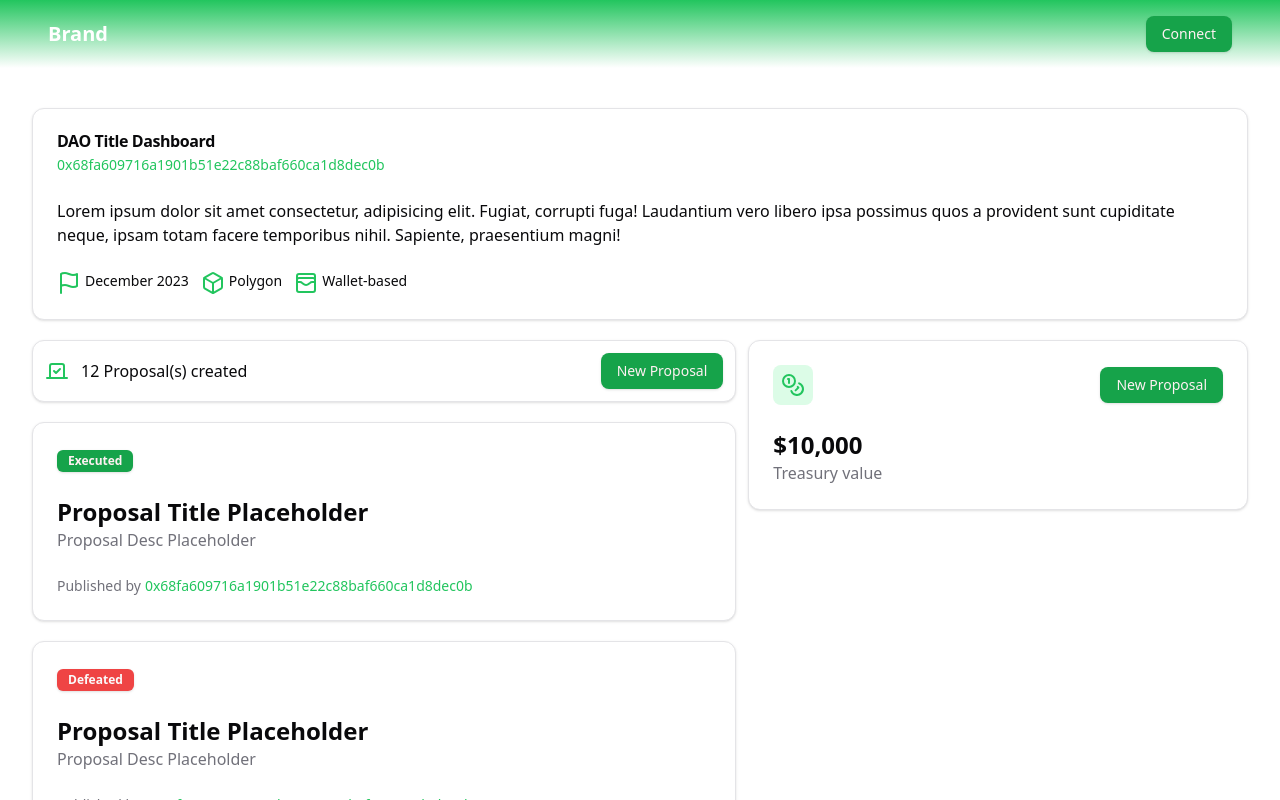
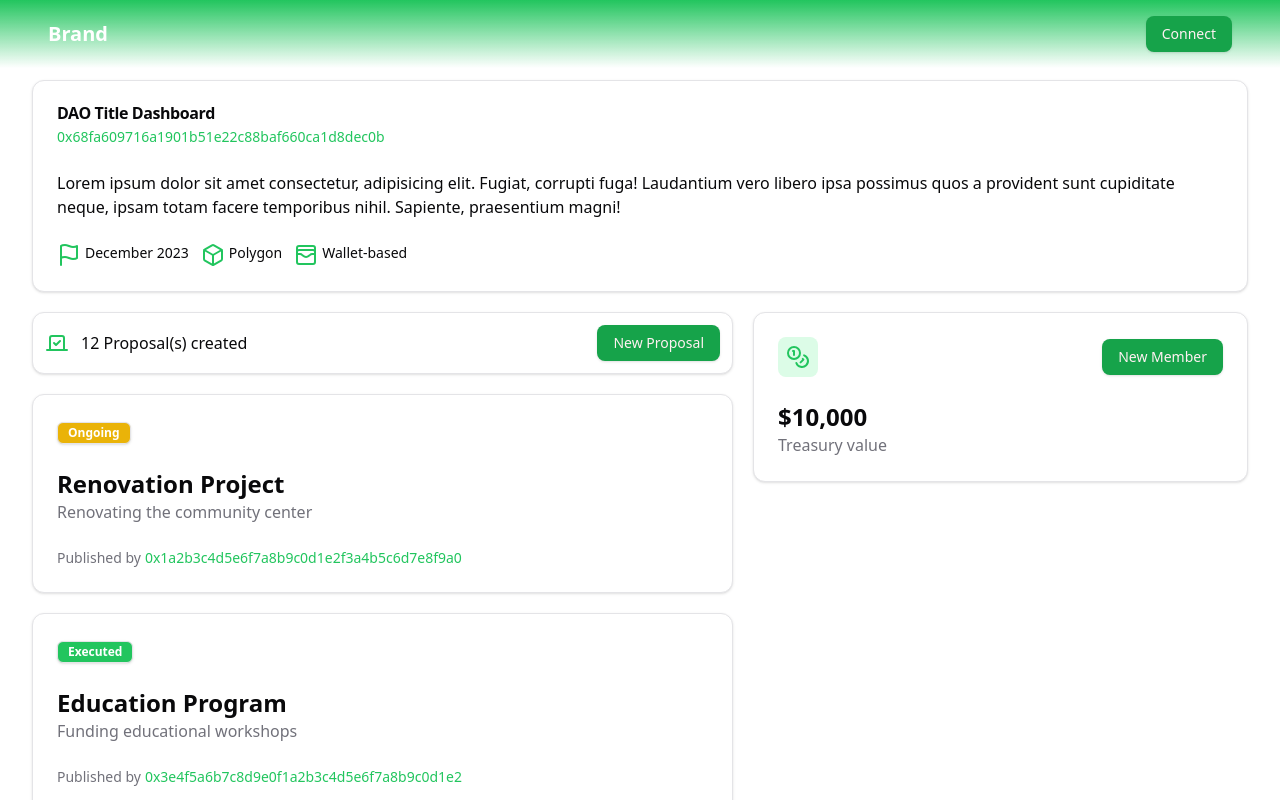
Before and after one commit to FinCube-23/DAO-Proposal-Governance, a React (Vite) app in the folder frontend/: page /dashboard in a window 1280 px wide. Shown: the top 800 px of the page. Built offline with nearby package versions, Linux system fonts and the light colour scheme.

Commit message:
feat: fincube:29 update react dao dashboard

```diff
--- a/frontend/src/components/Header.tsx
+++ b/frontend/src/components/Header.tsx
@@ -3,7 +3,7 @@ import { Link } from "react-router-dom";
 
 export default function Header() {
     return (
-        <nav className="navbar-gradient p-4">
+        <nav className="navbar-gradient p-4 fixed top-0 w-full">
             <div className="container mx-auto flex justify-between items-center">
                 <div>
                     <Link to="/" className="text-white font-bold text-xl">
--- /dev/null
+++ b/frontend/src/components/dao/ProposalCard.tsx
@@ -0,0 +1,56 @@
+import { Badge } from "@components/ui/badge";
+import { Card, CardHeader, CardContent, CardFooter } from "@components/ui/card";
+import { Proposal } from "@services/proposal/types";
+
+interface Props {
+    proposal: Proposal;
+}
+
+const convertStatusToVariant = (status: string) => {
+    switch (status) {
+        case "ongoing":
+            return "warning";
+        case "executed":
+            return "success";
+        case "canceled":
+            return "danger";
+        default:
+            return "default";
+    }
+}
+
+export default function ProposalCard({ proposal }: Props) {
+    return (
+        <Card>
+            <CardHeader>
+                <div>
+                    <Badge variant={convertStatusToVariant(proposal.status)}>
+                        <p className="capitalize">{proposal.status}</p>
+                    </Badge>
+                </div>
+            </CardHeader>
+            <CardContent>
+                <div className="font-bold text-2xl">
+                {proposal.title}
+                </div>
+                <div className="text-muted-foreground">
+                {proposal.description}
+                </div>
+            </CardContent>
+            <CardFooter>
+                <div className="flex gap-1 text-sm">
+                    <div className="text-muted-foreground">Published by</div>
+                    <a
+                        href="#"
+                        className="text-green-500 hover:underline cursor-pointer"
+                    >
+                        <p className="overflow-tranc">
+                            {/* 0x68fa609716a1901b51e22c88baf660ca1d8dec0b */}
+                            {proposal.address}
+                        </p>
+                    </a>
+                </div>
+            </CardFooter>
+        </Card>
+    );
+}
--- a/frontend/src/components/ui/badge.tsx
+++ b/frontend/src/components/ui/badge.tsx
@@ -12,9 +12,11 @@ const badgeVariants = cva(
           "border-transparent bg-primary text-primary-foreground shadow hover:bg-primary/80",
         secondary:
           "border-transparent bg-secondary text-secondary-foreground hover:bg-secondary/80",
-        destructive:
+        danger:
           "border-transparent bg-destructive text-destructive-foreground shadow hover:bg-destructive/80",
         outline: "text-foreground",
+        success: "bg-green-500 text-white shadow hover:bg-green-500/90",
+        warning: "bg-yellow-500 text-white shadow hover:bg-yellow-500/90",
       },
     },
     defaultVariants: {
--- a/frontend/src/global.css
+++ b/frontend/src/global.css
@@ -62,3 +62,7 @@
 .navbar-gradient {
   background: linear-gradient(to bottom, rgba(34,197,94,1) 0%, rgba(16,185,129,0) 100%);
 }
+
+.overflow-tranc {
+  @apply overflow-hidden overflow-ellipsis md:overflow-auto w-16 md:w-full;
+}
--- a/frontend/src/layouts/RootLayout.tsx
+++ b/frontend/src/layouts/RootLayout.tsx
@@ -6,7 +6,7 @@ export default function RootLayout() {
         <>
             <div>
                 <Header />
-                <div className="container mt-10">
+                <div className="container mt-20 mb-10">
                     <Outlet />
                 </div>
             </div>
--- a/frontend/src/pages/dao_dashboard.tsx
+++ b/frontend/src/pages/dao_dashboard.tsx
@@ -1,4 +1,4 @@
-import { Badge } from "@components/ui/badge";
+import ProposalCard from "@components/dao/ProposalCard";
 import { Button } from "@components/ui/button";
 import {
     Card,
@@ -8,8 +8,29 @@ import {
     CardContent,
     CardFooter,
 } from "@components/ui/card";
+import { Proposal } from "@services/proposal/types";
+import { Box, Coins, Flag, Vote, WalletCards } from "lucide-react";
 
-import { Box, Coins, Flag, Vote, WalletCards } from "lucide-react";
+const proposals: Proposal[] = [
+    {
+        title: "Renovation Project",
+        description: "Renovating the community center",
+        status: "ongoing",
+        address: "0x1a2b3c4d5e6f7a8b9c0d1e2f3a4b5c6d7e8f9a0",
+    },
+    {
+        title: "Education Program",
+        description: "Funding educational workshops",
+        status: "executed",
+        address: "0x3e4f5a6b7c8d9e0f1a2b3c4d5e6f7a8b9c0d1e2",
+    },
+    {
+        title: "Park Cleanup",
+        description: "Organizing a community park cleanup event",
+        status: "canceled",
+        address: "0x5a6b7c8d9e0f1a2b3c4d5e6f7a8b9c0d1e2f3a4",
+    },
+];
 
 export default function DaoDashboard() {
     return (
@@ -51,7 +72,7 @@ export default function DaoDashboard() {
                     </div>
                 </CardFooter>
             </Card>
-            <div className="grid grid-cols-12 gap-3">
+            <div className="grid grid-cols-1  md:grid-cols-12 gap-5">
                 <div className="col-span-7 flex flex-col gap-5">
                     <Card>
                         <div className="flex justify-between items-center p-3">
@@ -64,56 +85,10 @@ export default function DaoDashboard() {
                             </div>
                         </div>
                     </Card>
-                    <Card>
-                        <CardHeader>
-                            <div>
-                                <Badge>Executed</Badge>
-                            </div>
-                        </CardHeader>
-                        <CardContent>
-                            <div className="font-bold text-2xl">
-                                Proposal Title Placeholder
-                            </div>
-                            <div className="text-muted-foreground">
-                                Proposal Desc Placeholder
-                            </div>
-                        </CardContent>
-                        <CardFooter>
-                            <div className="flex gap-1 text-sm">
-                                <div className="text-muted-foreground">
-                                    Published by
-                                </div>
-                                <a href="#" className="text-green-500 hover:underline cursor-pointer">
-                                    0x68fa609716a1901b51e22c88baf660ca1d8dec0b
-                                </a>
-                            </div>
-                        </CardFooter>
-                    </Card>
-                    <Card>
-                        <CardHeader>
-                            <div>
-                                <Badge variant="destructive">Defeated</Badge>
-                            </div>
-                        </CardHeader>
-                        <CardContent>
-                            <div className="font-bold text-2xl">
-                                Proposal Title Placeholder
-                            </div>
-                            <div className="text-muted-foreground">
-                                Proposal Desc Placeholder
-                            </div>
-                        </CardContent>
-                        <CardFooter>
-                            <div className="flex gap-1 text-sm">
-                                <div className="text-muted-foreground">
-                                    Published by
-                                </div>
-                                <a href="#" className="text-green-500 hover:underline cursor-pointer">
-                                    0x68fa609716a1901b51e22c88baf660ca1d8dec0b
-                                </a>
-                            </div>
-                        </CardFooter>
-                    </Card>
+                    {/* Proposal List */}
+                    {proposals.map((proposal: Proposal, idx: number) => (
+                        <ProposalCard key={idx} proposal={proposal} />
+                    ))}
                 </div>
                 <div className="col-span-5">
                     <Card>
@@ -123,7 +98,7 @@ export default function DaoDashboard() {
                                     <Coins className="text-green-500" />
                                 </div>
                                 <div>
-                                    <Button>New Proposal</Button>
+                                    <Button>New Member</Button>
                                 </div>
                             </div>
                         </CardHeader>
--- /dev/null
+++ b/frontend/src/services/proposal/types.ts
@@ -0,0 +1,6 @@
+export type Proposal = {
+    title: string;
+    description: string;
+    status: string;
+    address: string;
+};
--- a/frontend/tsconfig.json
+++ b/frontend/tsconfig.json
@@ -30,6 +30,7 @@
           "@pages/*": ["./src/pages/*"],
           "@layouts/*": ["./src/layouts/*"],
           "@routes/*": ["./src/routes/*"],
+          "@sevices/*": ["./src/services/*"],
         }
     },
     "include": ["src"],
--- a/frontend/vite.config.ts
+++ b/frontend/vite.config.ts
@@ -14,6 +14,7 @@ export default defineConfig({
       "@pages": path.resolve(__dirname, "./src/pages"),
       "@layouts": path.resolve(__dirname, "./src/layouts"),
       "@routes": path.resolve(__dirname, "./src/routes"),
+      "@services": path.resolve(__dirname, "./src/services"),
     },
   },
 })
```
